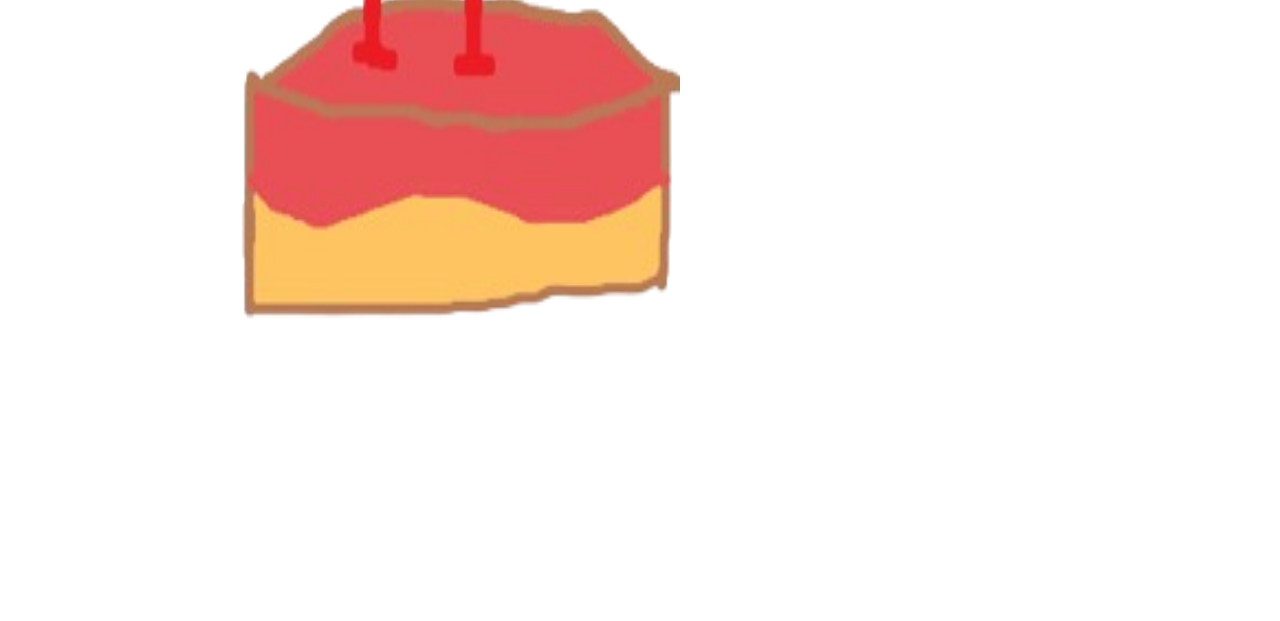
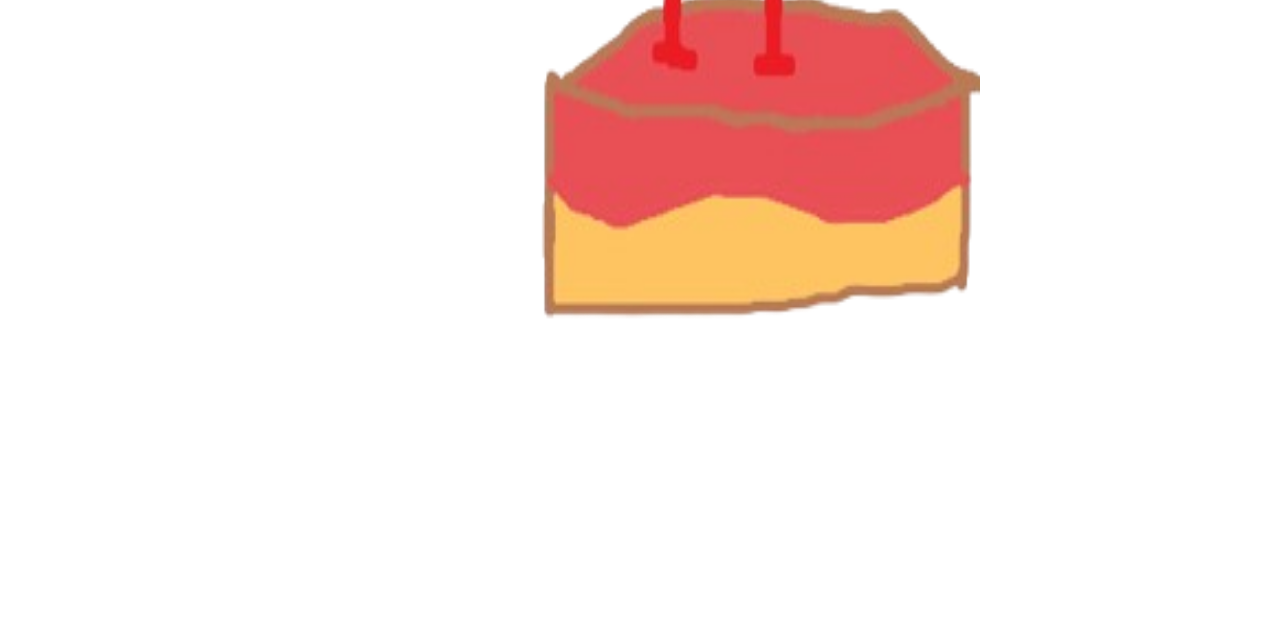
Before and after one commit to JiangHongAiBianCheng/happy-birthday, a plain HTML site: page index.html in a window 1280 px wide. Shown: the part 179-800 px from the top of the page. Drawn offline with Linux system fonts and the light colour scheme.

Commit message:
Update birthday.css

```diff
--- a/css/birthday.css
+++ b/css/birthday.css
@@ -1,13 +1,6 @@
 #main-content {
     display: flex;
-}
-
-#main-content-left {
-    left: 0%;
-}
-
-#main-content-right {
-    right: 100%;
+    gap: 300px;
 }
 
 #main-content-left-title {
```
